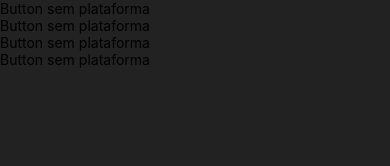
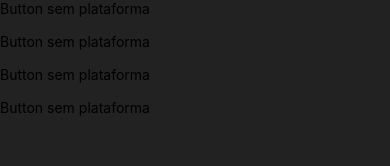
Before and after one commit to Atanazio01/jstack-mobile, a React Native app: screen / in a window 390 px wide. Shown: the top 166 px of the page. Built offline with nearby package versions, Linux system fonts and the light colour scheme.

Commit message:
syling in React Native

```diff
--- a/App.js
+++ b/App.js
@@ -1,4 +1,4 @@
-import { Platform, ScrollView, StatusBar } from 'react-native';
+import { Platform, ScrollView, StatusBar, View } from 'react-native';
 import { SafeAreaProvider, SafeAreaView } from 'react-native-safe-area-context';
 
 import { Button } from './src/Button';
@@ -18,10 +18,12 @@ export default function App() {
             translucent={true} // Android: Setting to false ensures StatusBar does not overlay content, providing consistent layout across platforms. On iOS, this prop has no effect as StatusBar is non-translucent by default.
           />
 
-          <Button />
-          <Button />
-          <Button />
-          <Button />
+          <View style={{ gap: 16 }}>
+            <Button />
+            <Button />
+            <Button />
+            <Button />
+          </View>
         </ScrollView>
       </SafeAreaView>
     </SafeAreaProvider>
```
